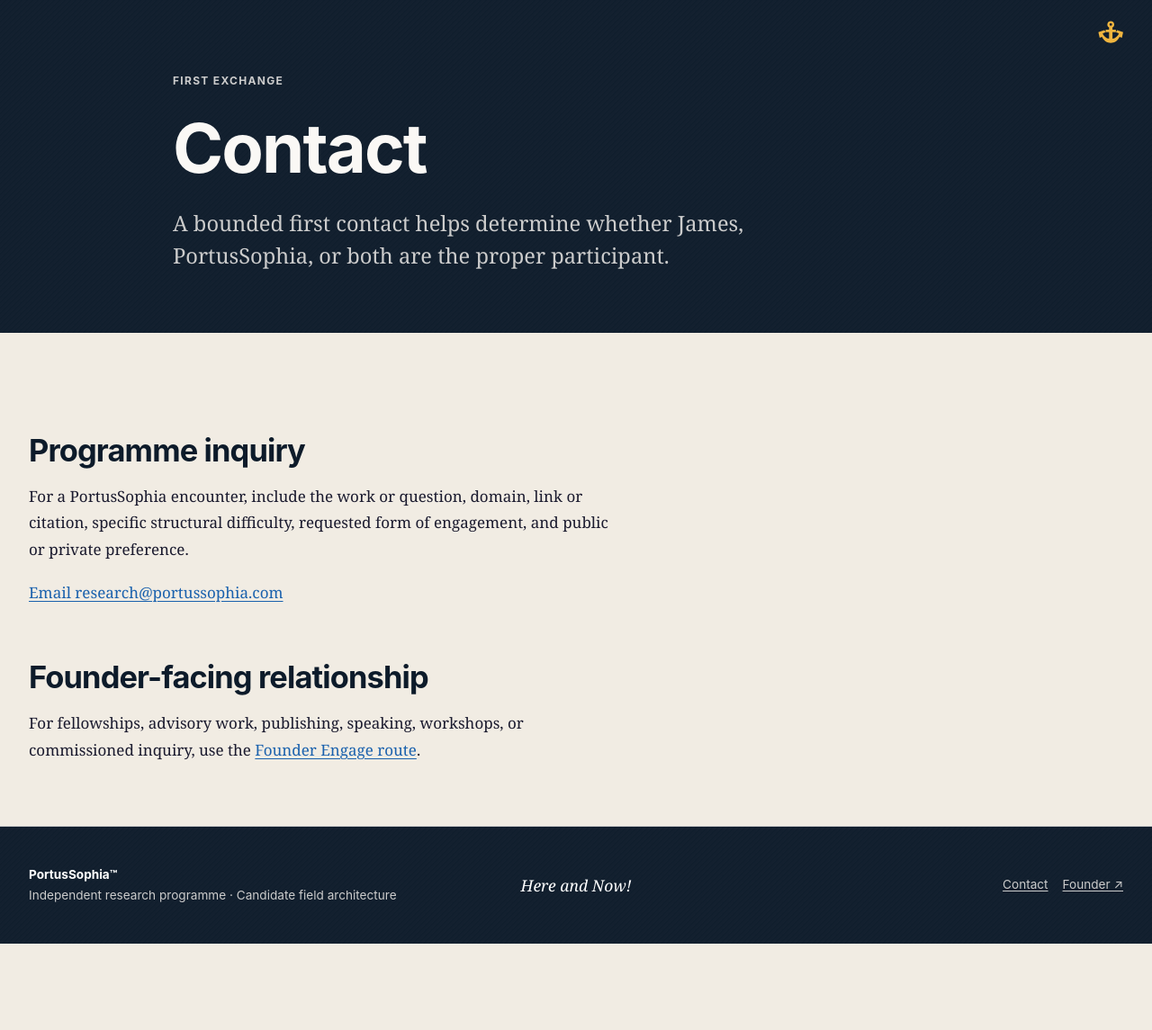
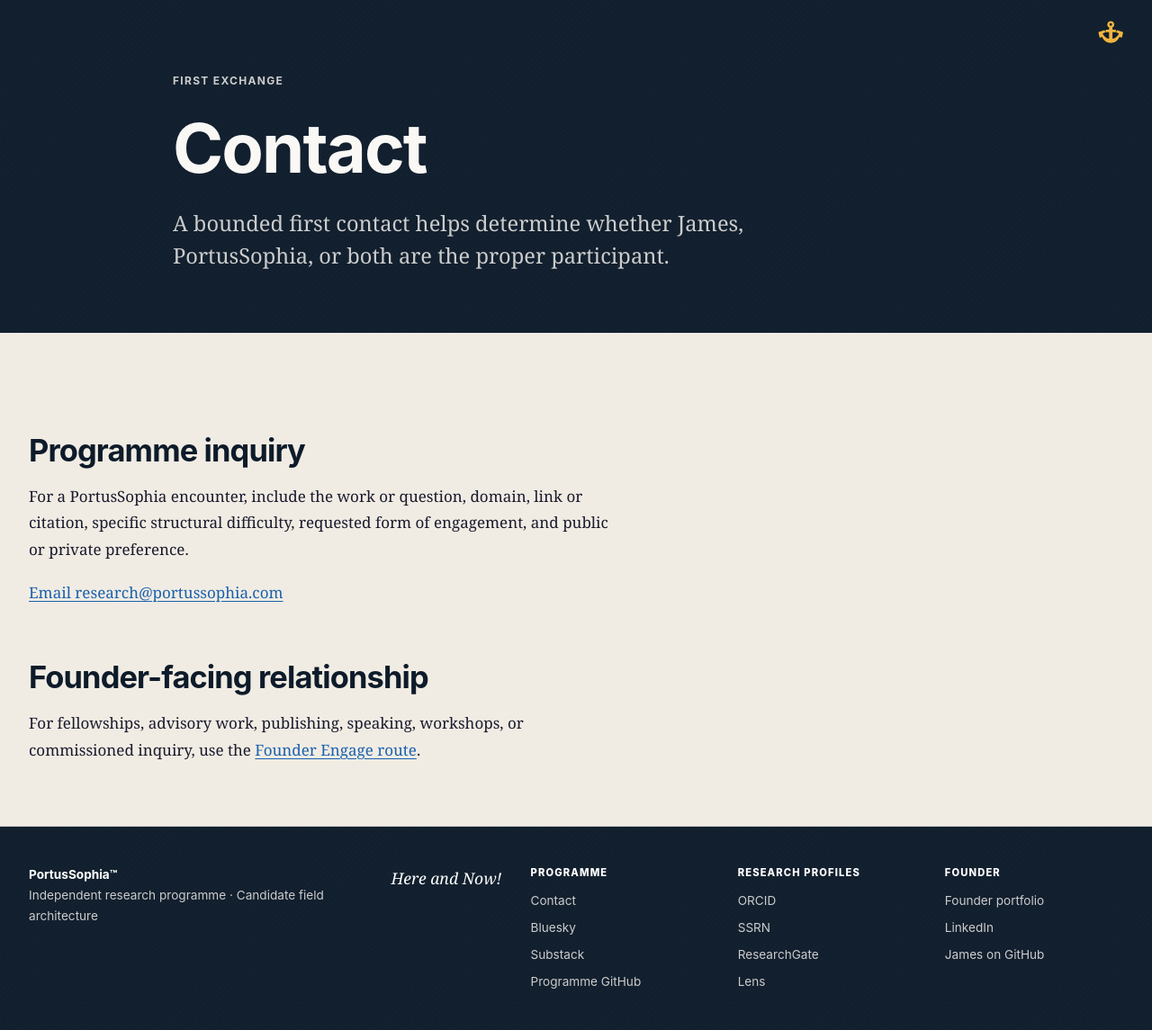
Before and after one commit to portussophia/portussophia-public, a Jekyll site: the page built from contact/index.md, in a window 1280 px wide. Shown: the whole page at 90% size. Built offline with Jekyll 4.4.1, drawn with Linux system fonts in a browser that asks for light colours; before the commit the page ends 1049 px from its top, so only the background shows below that.

Commit message:
Refine Mission palette, research preview, and public footer
* Align Mission surface with logo palette

* Simplify research preview

* Expand public footer links by role

* Add grouped public footer layout

* Import public footer refinements

* Bump public asset version

```diff
--- a/_config.yml
+++ b/_config.yml
@@ -2,7 +2,7 @@ title: "PortusSophia™"
 description: "The public research interface for PortusSophia™, an independent programme and candidate field architecture for disciplined cross-field inquiry."
 url: "https://public.portussophia.com"
 baseurl: ""
-asset_version: "20260717-4"
+asset_version: "20260717-5"
 
 # The site owns its layouts, includes, and styles. No remote or packaged theme
 # supplies hidden header, footer, navigation, or page-shell behavior.
--- a/_includes/footer-return.html
+++ b/_includes/footer-return.html
@@ -1,14 +1,32 @@
 <footer class="site-footer">
   <div class="shell footer-inner{% if page.footer_quiet %} is-quiet{% endif %}">
-    <div>
+    <div class="footer-identity">
       <p class="footer-name">PortusSophia™</p>
       <p>Independent research programme · Candidate field architecture</p>
     </div>
     {% unless page.footer_quiet %}
       <p class="footer-refrain"><em>Here and Now!</em></p>
-      <nav class="footer-links" aria-label="Footer navigation">
-        <a href="{{ '/contact/' | relative_url }}">Contact</a>
-        <a href="https://founder.portussophia.com/" target="_blank" rel="noopener noreferrer">Founder ↗</a>
+      <nav class="footer-panels" aria-label="Footer navigation">
+        <div class="footer-panel">
+          <span class="footer-panel-label">Programme</span>
+          <a href="{{ '/contact/' | relative_url }}">Contact</a>
+          <a href="https://bsky.app/profile/portussophia.bsky.social" target="_blank" rel="noopener noreferrer">Bluesky</a>
+          <a href="https://substack.com/@portussophia" target="_blank" rel="noopener noreferrer">Substack</a>
+          <a href="https://github.com/portussophia" target="_blank" rel="noopener noreferrer">Programme GitHub</a>
+        </div>
+        <div class="footer-panel">
+          <span class="footer-panel-label">Research profiles</span>
+          <a href="https://orcid.org/0009-0000-6689-8763" target="_blank" rel="noopener noreferrer">ORCID</a>
+          <a href="https://papers.ssrn.com/Sol3/Cf_Dev/AbsByAuth.cfm?per_id=9648792" target="_blank" rel="noopener noreferrer">SSRN</a>
+          <a href="https://www.researchgate.net/profile/James-Dennis-17?ev=hdr_xprf" target="_blank" rel="noopener noreferrer">ResearchGate</a>
+          <a href="https://www.lens.org/lens/profile/697110263/scholar#" target="_blank" rel="noopener noreferrer">Lens</a>
+        </div>
+        <div class="footer-panel">
+          <span class="footer-panel-label">Founder</span>
+          <a href="https://founder.portussophia.com/" target="_blank" rel="noopener noreferrer">Founder portfolio</a>
+          <a href="https://www.linkedin.com/in/jamesroydennis" target="_blank" rel="noopener noreferrer">LinkedIn</a>
+          <a href="https://github.com/jamesroydennis" target="_blank" rel="noopener noreferrer">James on GitHub</a>
+        </div>
       </nav>
     {% endunless %}
   </div>
--- /dev/null
+++ b/_sass/_footer.scss
@@ -0,0 +1,69 @@
+// Public footer: programme channels, research profiles, and Founder links.
+
+.site-footer .footer-inner {
+  grid-template-columns: minmax(15rem, 0.9fr) auto minmax(30rem, 1.6fr);
+  align-items: start;
+}
+
+.footer-identity {
+  max-width: 24rem;
+}
+
+.footer-panels {
+  display: grid;
+  grid-template-columns: repeat(3, minmax(0, 1fr));
+  gap: clamp(1rem, 2.5vw, 2rem);
+}
+
+.footer-panel {
+  display: flex;
+  flex-direction: column;
+  align-items: flex-start;
+  gap: 0.42rem;
+}
+
+.footer-panel-label {
+  margin-bottom: 0.2rem;
+  color: var(--white);
+  font-family: var(--font-sans);
+  font-size: 0.7rem;
+  font-weight: 760;
+  letter-spacing: 0.1em;
+  text-transform: uppercase;
+}
+
+.footer-panel a {
+  color: var(--rule);
+  text-decoration: none;
+}
+
+.footer-panel a:hover {
+  color: var(--white);
+  text-decoration: underline;
+}
+
+@media (max-width: 70rem) {
+  .site-footer .footer-inner {
+    grid-template-columns: 1fr;
+  }
+
+  .footer-refrain {
+    justify-self: start;
+  }
+
+  .footer-panels {
+    width: 100%;
+  }
+}
+
+@media (max-width: 42rem) {
+  .footer-panels {
+    grid-template-columns: 1fr;
+    gap: 1rem;
+  }
+
+  .footer-panel {
+    padding-top: 1rem;
+    border-top: 1px solid rgba(204, 204, 204, 0.25);
+  }
+}
--- a/_sass/_home.scss
+++ b/_sass/_home.scss
@@ -1,7 +1,8 @@
 // Homepage-specific refinements.
 
 .mission-section {
-  background: #888888;
+  background: var(--rule);
+  box-shadow: inset 0 0.3rem 0 var(--gold);
 }
 
 .mission-section h2 {
@@ -14,10 +15,15 @@
 .mission-statement {
   max-width: 40ch;
   margin: 0.35rem 0 1.15rem;
-  color: var(--gold);
+  color: var(--navy);
   font-size: clamp(1.25rem, 2.3vw, 1.55rem);
-  font-weight: 700;
+  font-weight: 760;
   line-height: 1.4;
+}
+
+.mission-section .text-action {
+  color: var(--navy);
+  text-decoration-color: var(--gold);
 }
 
 // Keep the programme identity clear of the overlay navigation without
--- a/assets/css/main.scss
+++ b/assets/css/main.scss
@@ -6,3 +6,4 @@
 @import "components";
 @import "home";
 @import "spacing";
+@import "footer";
```
Also changed, not shown: index.md (+0 -10 lines).
